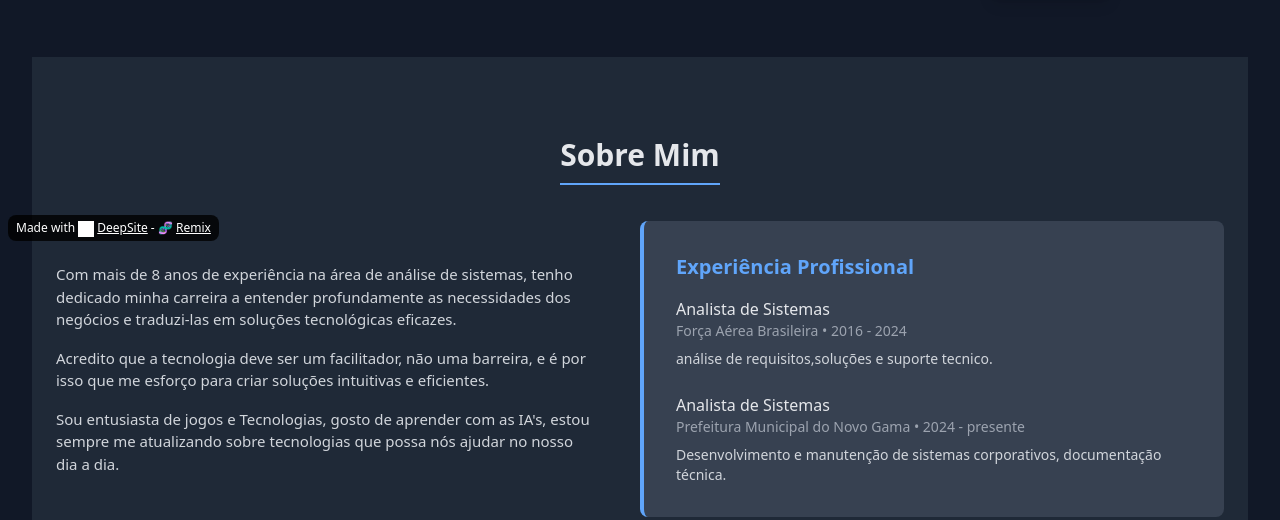
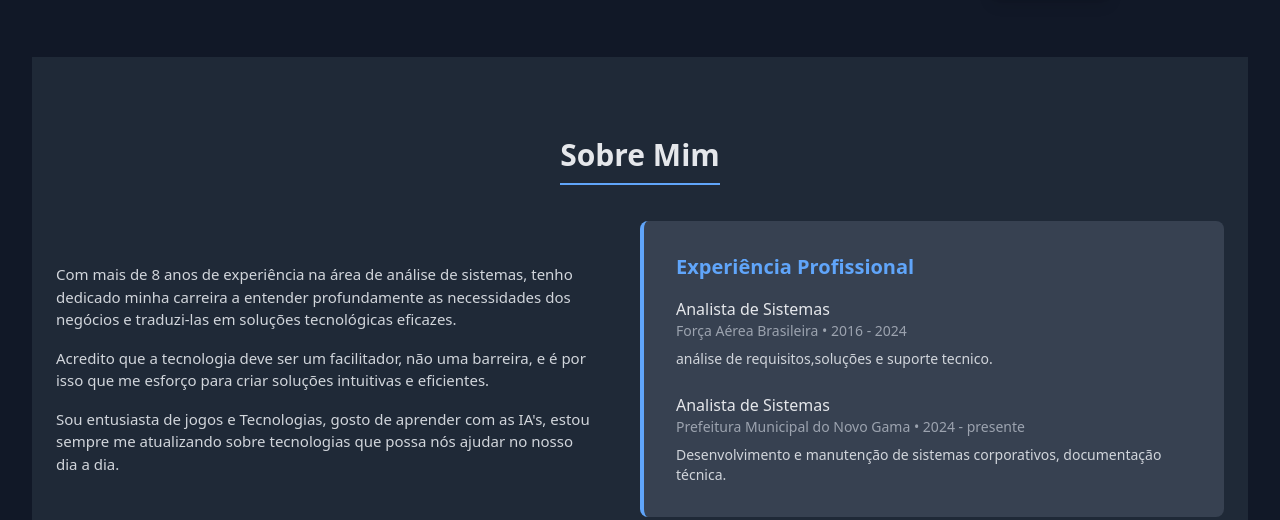
Before and after one commit to Fagner3628/Portifolio, a plain HTML site: page index.html in a window 1280 px wide. Shown: the part 551-1071 px from the top of the page. Drawn offline with nearby package versions, Linux system fonts and the light colour scheme; grey boxes are pictures that could not be loaded.

Commit message:
Add files via upload

```diff
--- a/index.html
+++ b/index.html
@@ -313,5 +313,4 @@
             });
         });
     </script>
-<p style="border-radius: 8px; text-align: center; font-size: 12px; color: #fff; margin-top: 16px;position: fixed; left: 8px; bottom: 8px; z-index: 10; background: rgba(0, 0, 0, 0.8); padding: 4px 8px;">Made with <img src="https://enzostvs-deepsite.hf.space/logo.svg" alt="DeepSite Logo" style="width: 16px; height: 16px; vertical-align: middle;display:inline-block;margin-right:3px;filter:brightness(0) invert(1);"><a href="https://enzostvs-deepsite.hf.space" style="color: #fff;text-decoration: underline;" target="_blank" >DeepSite</a> - 🧬 <a href="https://enzostvs-deepsite.hf.space?remix=Shoft/teste2" style="color: #fff;text-decoration: underline;" target="_blank" >Remix</a></p></body>
 </html>
```
